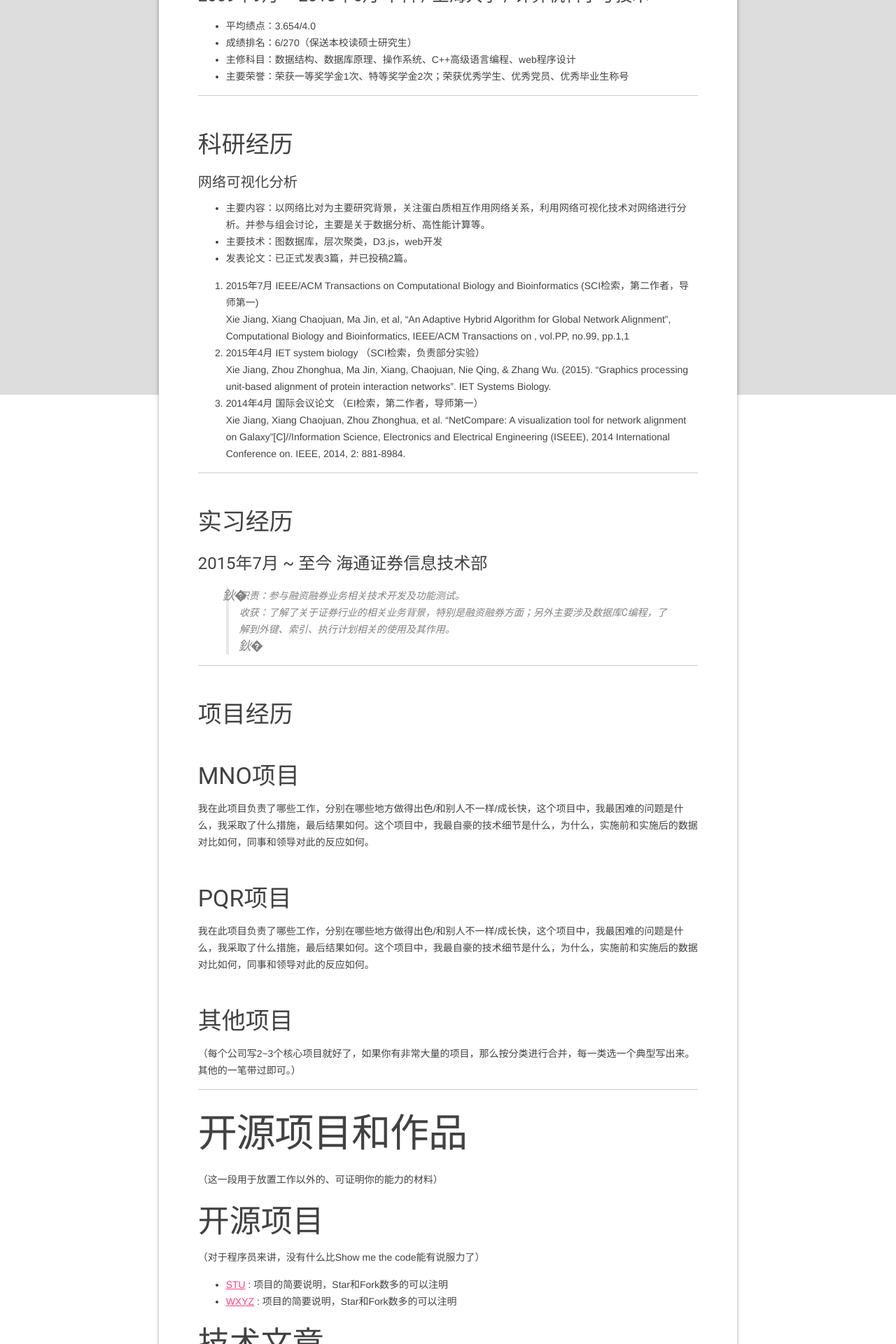
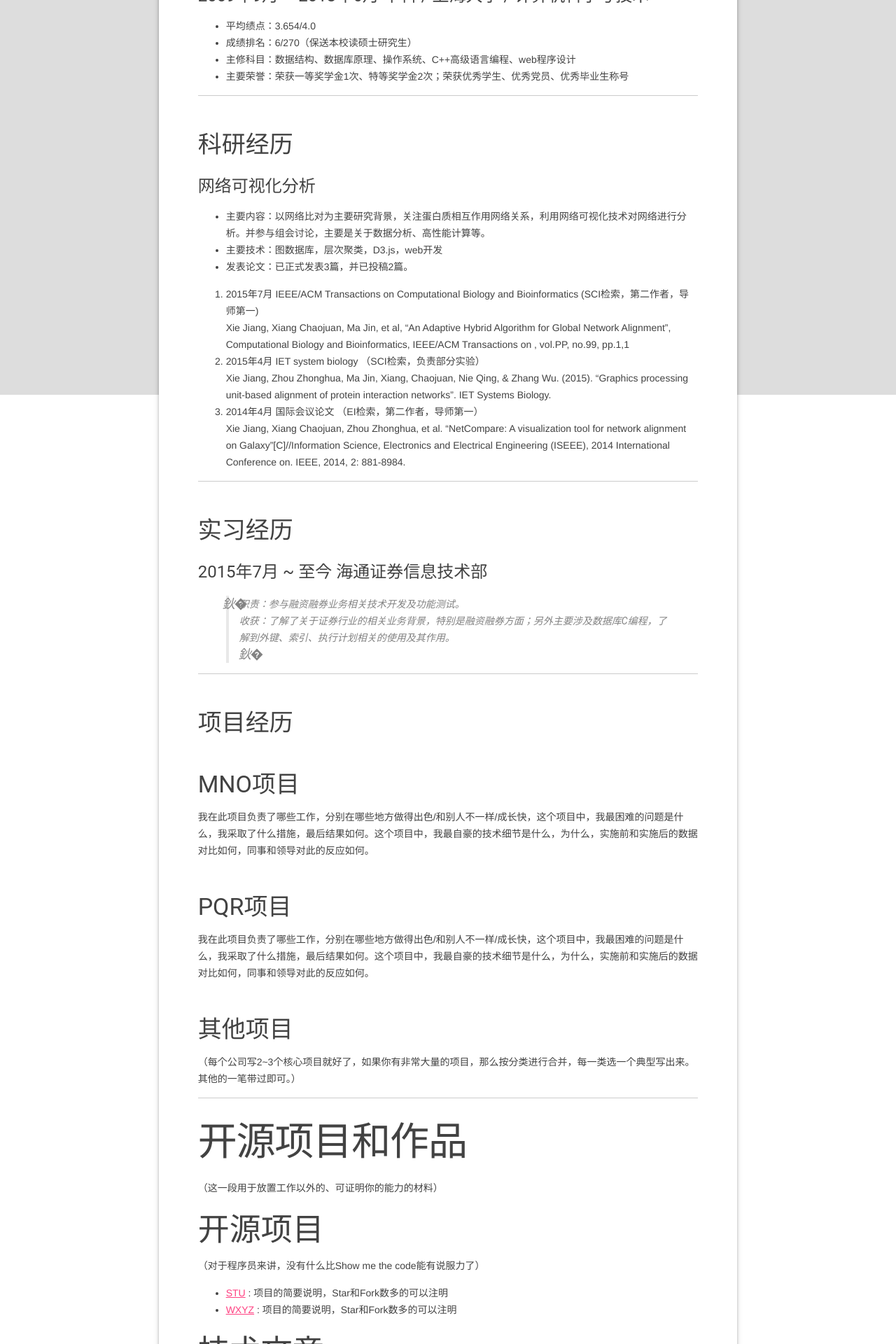
Before and after one commit to elephantsuperjuan/elephant, a Jekyll site: the page built from _posts/2015-08-22-resume.markdown, in a window 1280 px wide. Shown: the part 1500-3420 px from the top of the page at 70% size. Built offline with Jekyll 4.4.1, drawn with Linux system fonts in a browser that asks for light colours.

```diff
--- a/_posts/2015-08-22-resume.markdown
+++ b/_posts/2015-08-22-resume.markdown
@@ -49,7 +49,7 @@ C++、python、数据可视化分析
 ---
 
 ### 科研经历
-##### 网络可视化分析
+#### 网络可视化分析
  - 主要内容：以网络比对为主要研究背景，关注蛋白质相互作用网络关系，利用网络可视化技术对网络进行分析。并参与组会讨论，主要是关于数据分析、高性能计算等。
  - 主要技术：图数据库，层次聚类，D3.js，web开发
  - 发表论文：已正式发表3篇，并已投稿2篇。
```
